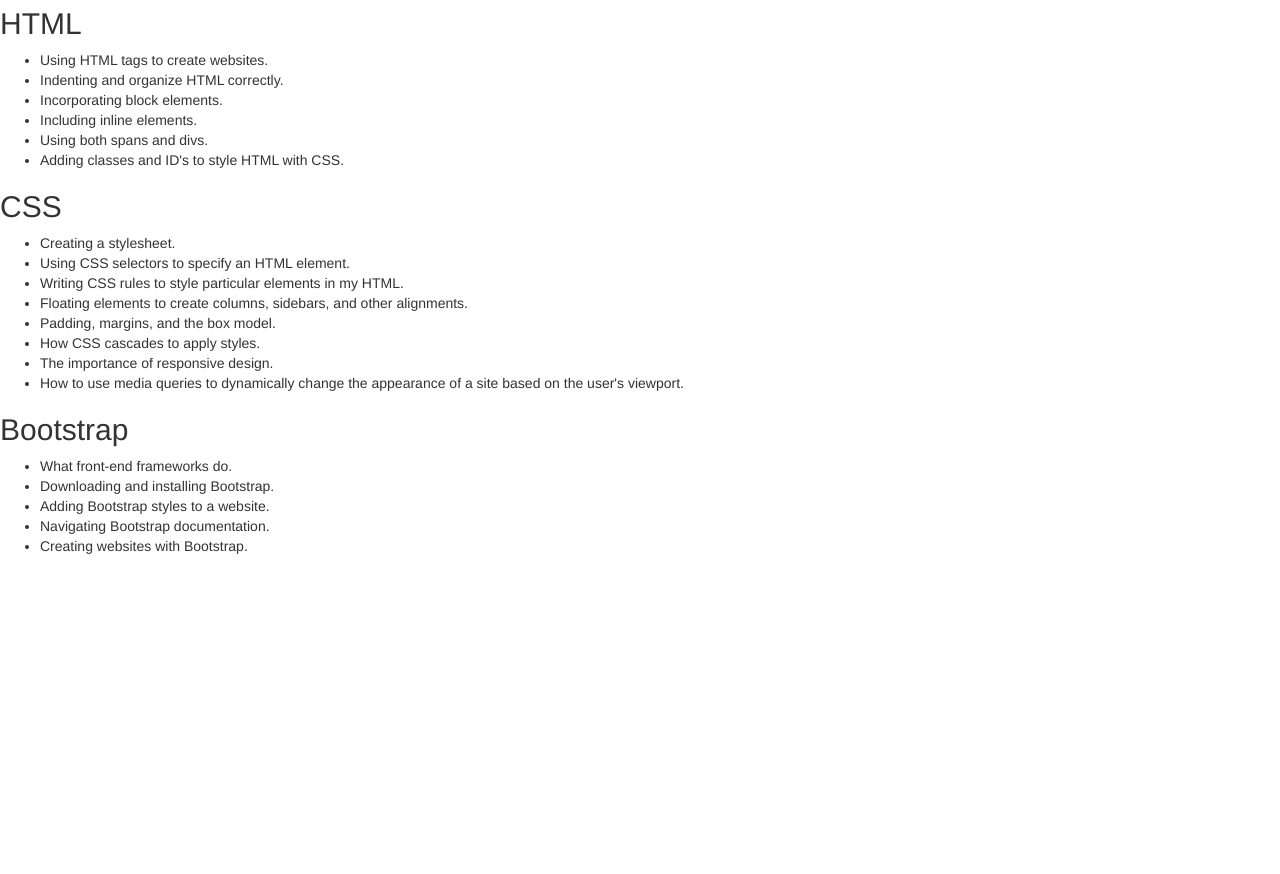
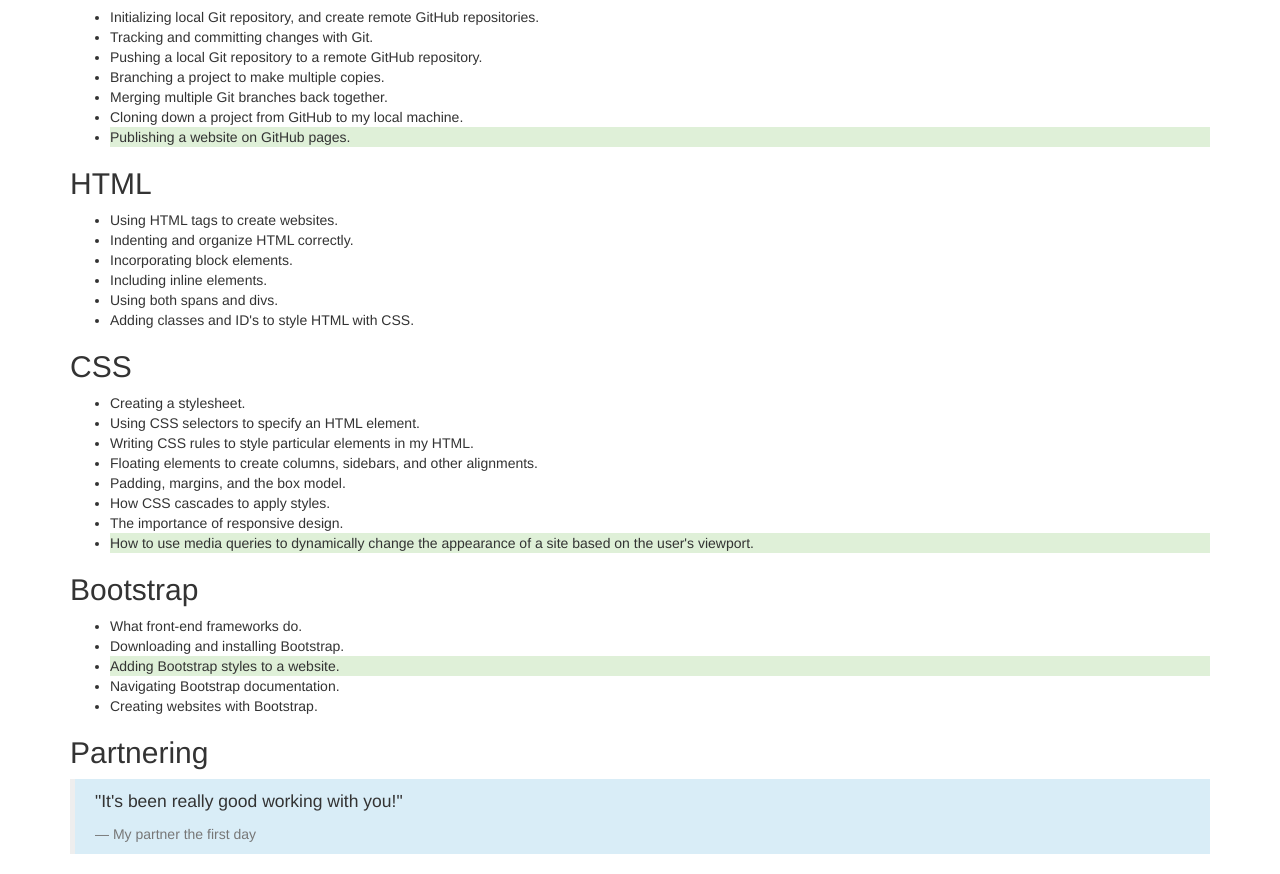
Before and after one commit to Evan-Alexander/week-in-review, a plain HTML site: page index.html in a window 1280 px wide. Shown: the part 449-1323 px from the top of the page. Before the commit the page ends 1015 px from the top, so only its background shows below. Drawn offline with Linux system fonts and the light colour scheme.

Commit message:
add bg- classes to content

```diff
--- a/index.html
+++ b/index.html
@@ -5,10 +5,13 @@
     <link href="css/bootstrap.css" rel="stylesheet" type="text/css">
   </head>
   <body>
+    <div class="container">
+      <div class="jumbotron">
         <h1>My First Week at Epicodus</h1>
         <p>
           I've almost finished my first week at Epicodus. Here are some of the things I've learned so far:
         </p>
+      </div>
       <h2>Command Line</h2>
       <ul>
         <li>Navigating my documents through the command line.</li>
@@ -24,7 +27,7 @@
         <li>Branching a project to make multiple copies.</li>
         <li>Merging multiple Git branches back together.</li>
         <li>Cloning down a project from GitHub to my local machine.</li>
-      <li>Publishing a website on GitHub pages.</li>
+        <li class="bg-success">Publishing a website on GitHub pages.</li>
       </ul>
       <h2>HTML</h2>
       <ul>
@@ -44,15 +47,21 @@
         <li>Padding, margins, and the box model.</li>
         <li>How CSS cascades to apply styles.</li>
         <li>The importance of responsive design.</li>
-      <li>How to use media queries to dynamically change the appearance of a site based on the user's viewport.</li>
+        <li class="bg-success">How to use media queries to dynamically change the appearance of a site based on the user's viewport.</li>
       </ul>
       <h2>Bootstrap</h2>
       <ul>
         <li>What front-end frameworks do.</li>
         <li>Downloading and installing Bootstrap.</li>
-      <li>Adding Bootstrap styles to a website.</li>
+        <li class="bg-success">Adding Bootstrap styles to a website.</li>
         <li>Navigating Bootstrap documentation.</li>
         <li>Creating websites with Bootstrap.</li>
       </ul>
+      <h2>Partnering</h2>
+      <blockquote class="bg-info">
+       <p>"It's been really good working with you!"</p>
+       <footer>My partner the first day</footer>
+      </blockquote>
+    </div>
   </body>
 </html>
```
Lines whose indentation alone changed are shown as unchanged.
